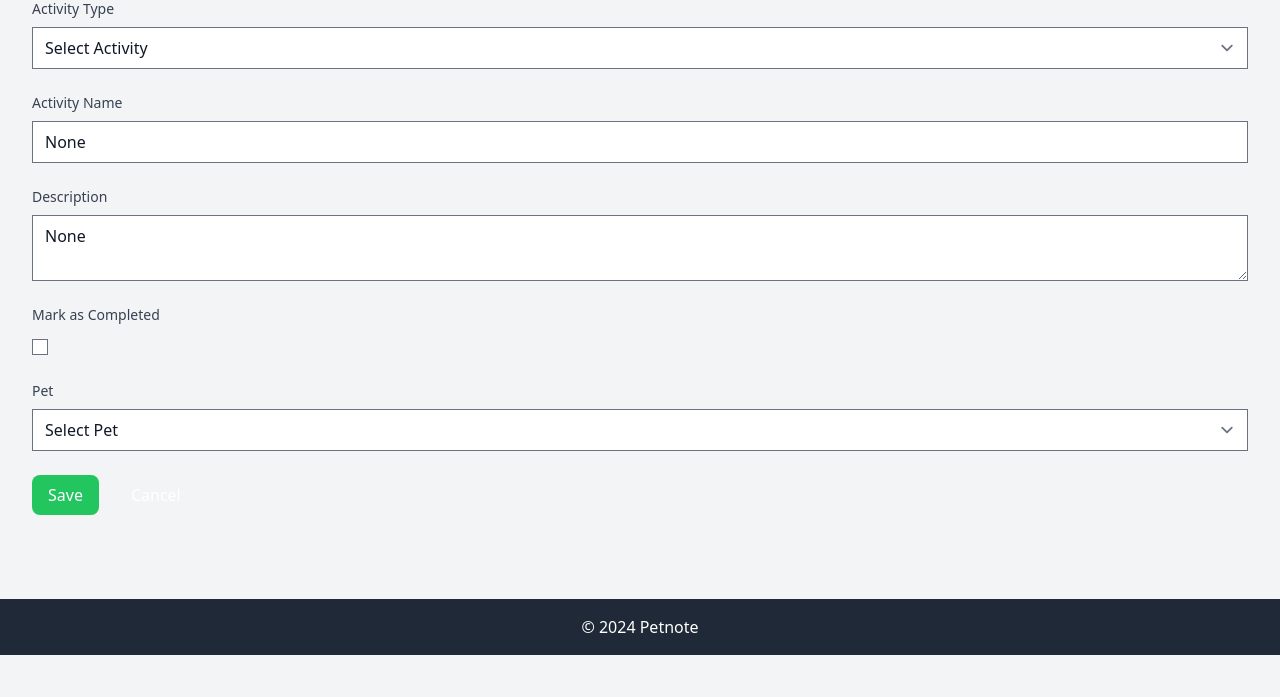
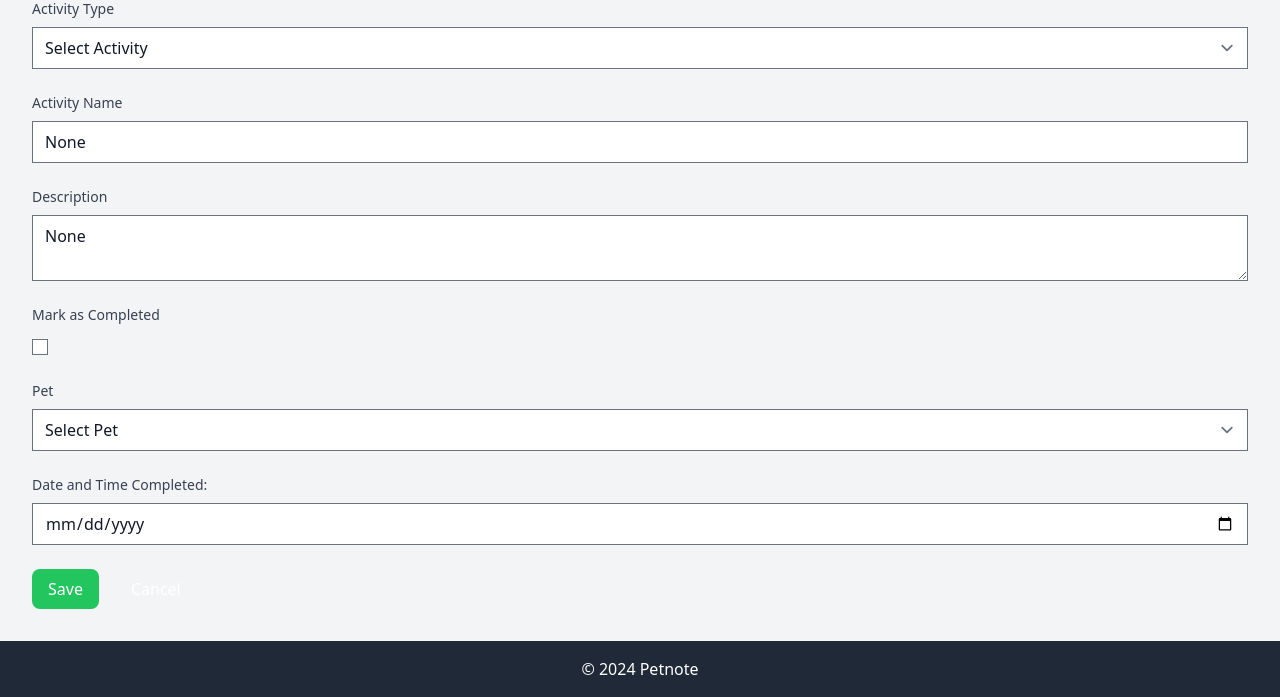
Before and after one commit to SamTheSoftwareEngineer/Petnote, a Django app: page /activities/1/add/ in a window 1280 px wide. Shown: the part 145-842 px from the top of the page. Before the commit the page ends 800 px from the top, so only its background shows below. Run offline with Django 5.2, Linux system fonts and the light colour scheme; tables that the repository leaves empty hold one stand-in row (values such as "Sample post"); parts of the project's set-up code (start-up, migrations or seed data) failed here and were passed over; some libraries are stand-ins or nearby versions.

Commit message:
Added html to display date field in add activity page

```diff
--- a/activities/templates/add_activity.html
+++ b/activities/templates/add_activity.html
@@ -85,6 +85,19 @@
     {% endif %}
   </div>
 
+  <!-- Date Field -->
+  <div class="mb-4">
+    <label for="id_date.completed" class="block text-sm font-medium text-gray-700 mb-2">Date and Time Completed:</label>
+    <input type="date" name="date_completed" id="id_date.completed" class="form-input block w-full px-3 py-2 border border-gray-300 rounded-md shadow-sm focus:outline-none focus:ring-indigo-500 focus:border-indigo-500">
+    {% if form.date_completed.errors %}
+      <div class="text-red-500 text-sm mt-1">
+        {% for error in form.date_completed.errors %}
+          <p>{{ error }}</p>
+        {% endfor %}
+      </div>
+    {% endif %}
+  </div>
+
     <!-- Submit and Cancel Buttons -->
     <div class="flex items-center space-x-4">
       <button type="submit" class="bg-green-500 text-white py-2 px-4 rounded-lg hover:bg-green-600 focus:outline-none focus:ring-2 focus:ring-green-500 on">
```
